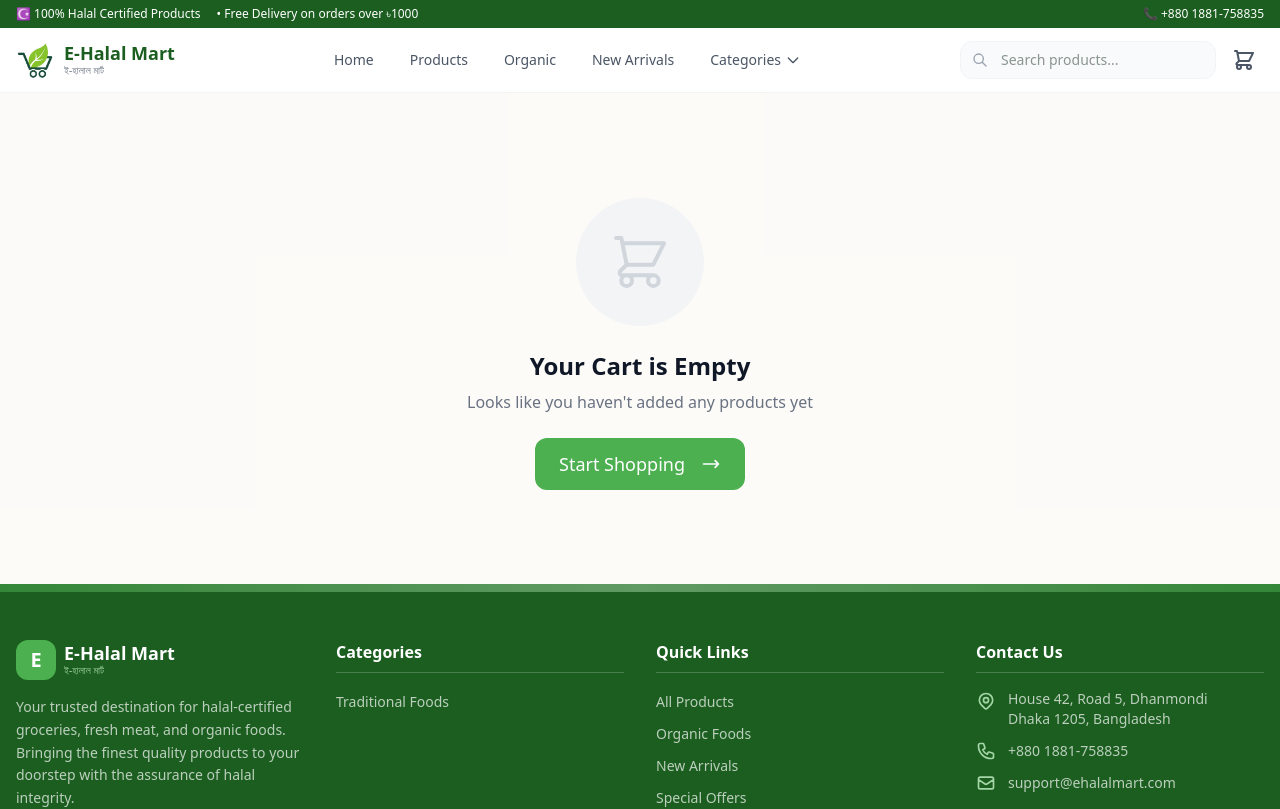
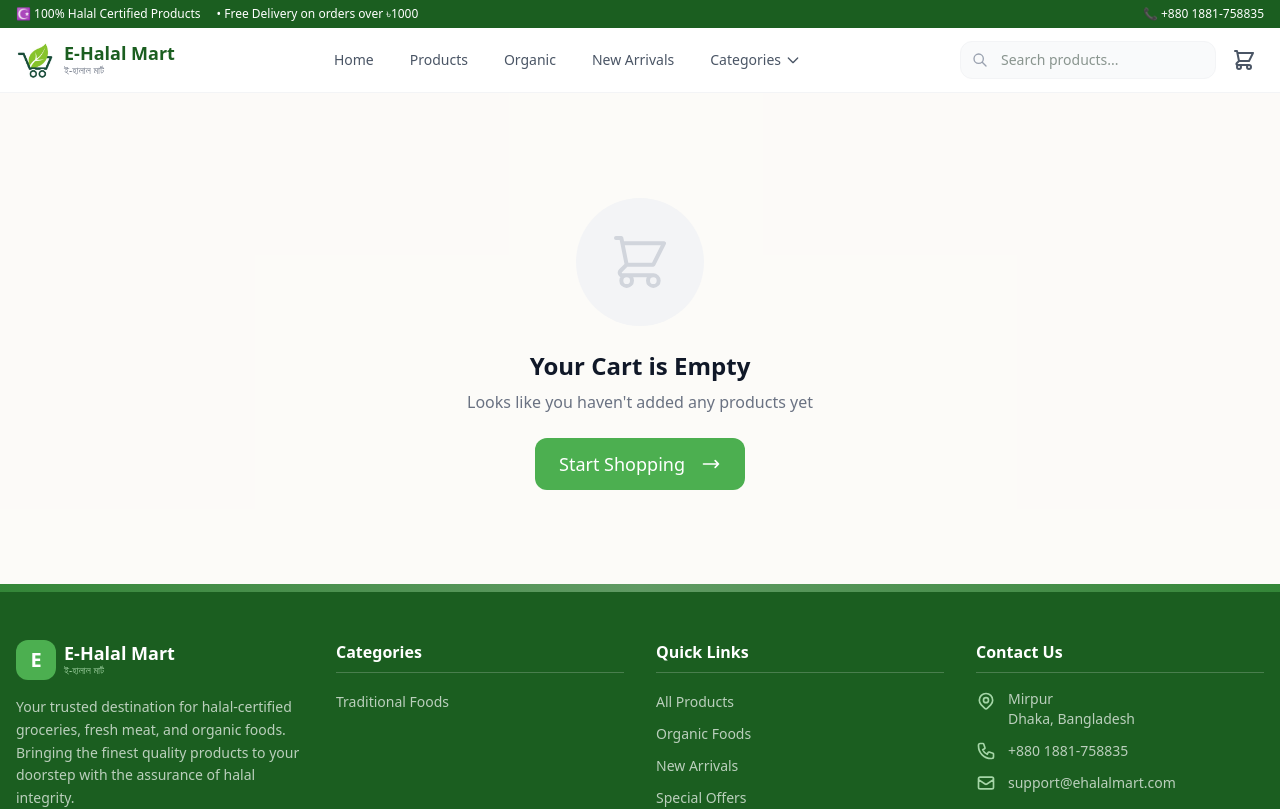
Before and after one commit to Musfiq420/e-halal-mart, a Next.js app: page /cart in a window 1280 px wide. Shown: the top 809 px of the page. Built offline with nearby package versions, Linux system fonts and the light colour scheme.

Commit message:
added address

```diff
--- a/src/components/e-halal/Footer.jsx
+++ b/src/components/e-halal/Footer.jsx
@@ -130,8 +130,8 @@ export default function Footer() {
                   <path strokeLinecap="round" strokeLinejoin="round" strokeWidth={2} d="M15 11a3 3 0 11-6 0 3 3 0 016 0z" />
                 </svg>
                 <span className="text-white/70 text-sm">
-                  House 42, Road 5, Dhanmondi<br />
-                  Dhaka 1205, Bangladesh
+                  Mirpur<br />
+                  Dhaka, Bangladesh
                 </span>
               </li>
               <li className="flex items-center gap-3">
```
